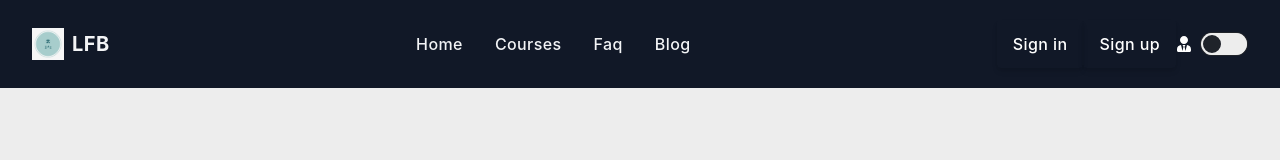
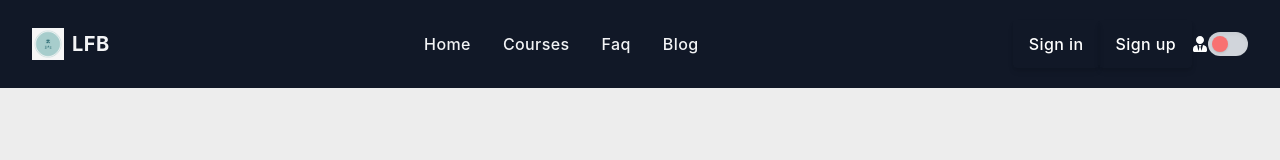
Before and after one commit to tuhin180/lfb-learn-from-basic-, a React (Create React App) app: page / in a window 1280 px wide. Shown: the top 160 px of the page. Built offline with nearby package versions, Linux system fonts and the light colour scheme; no server answers.

Commit message:
finally done with projects

```diff
--- a/src/component/Shared/Header.js
+++ b/src/component/Shared/Header.js
@@ -5,6 +5,7 @@ import logo from "../../Assets/Images/logo.png";
 import { AuthUserContext } from "../../Context/UserContext";
 import { FaUserTie } from "react-icons/fa";
 import { toast } from "react-toastify";
+import Toggle from "../Toggle";
 
 const Header = () => {
   const { user, logOut } = useContext(AuthUserContext);
@@ -139,7 +140,7 @@ const Header = () => {
                 )}
               </li>
 
-              <input type="checkbox" className=" ml-2 toggle" />
+              <Toggle />
             </ul>
             <div className="lg:hidden">
               <button
--- /dev/null
+++ b/src/component/Toggle.jsx
@@ -0,0 +1,39 @@
+import { useEffect, useState } from "react";
+import { addDarkMode, removeDarkMode } from "../../src/utils/toggleDarkMode";
+
+function Toggle() {
+  const [state, setState] = useState(false);
+
+  useEffect(() => {
+    if (state) {
+      addDarkMode();
+    } else {
+      removeDarkMode();
+    }
+  }, [state]);
+
+  return (
+    <label
+      for="Toggle1"
+      className="inline-flex items-center space-x-4 cursor-pointer dark:text-gray-100"
+    >
+      <span className="relative">
+        <input
+          id="Toggle1"
+          type="checkbox"
+          className="hidden peer"
+          onChange={() => {
+            setState(!state);
+          }}
+        />
+        <div
+          className="w-10 h-6 rounded-full shadow-inner
+        bg-gray-300 dark:bg-gray-400 peer-checked:dark:bg-red-400"
+        ></div>
+        <div className="absolute inset-y-0 left-0 w-4 h-4 m-1 rounded-full shadow peer-checked:right-0 peer-checked:left-auto bg-red-400 dark:bg-gray-800"></div>
+      </span>
+    </label>
+  );
+}
+
+export default Toggle;
--- /dev/null
+++ b/src/utils/localStorageUtil.js
@@ -0,0 +1,14 @@
+const darkModeKey = 'my-dark-mode';
+
+const addDarkInLs = () => {
+  localStorage.setItem(darkModeKey,true)
+}
+const removeDarkInLs = () => {
+  localStorage.setItem(darkModeKey,false)
+}
+
+const getDarkInLs = () => {
+  return localStorage.getItem(darkModeKey)
+}
+
+export { darkModeKey,addDarkInLs,removeDarkInLs,getDarkInLs };
--- /dev/null
+++ b/src/utils/toggleDarkMode.js
@@ -0,0 +1,12 @@
+import { addDarkInLs, removeDarkInLs } from './localStorageUtil';
+
+const addDarkMode = () => {
+  addDarkInLs();
+  document.documentElement.classList.add('dark');
+};
+const removeDarkMode = () => {
+  removeDarkInLs();
+  document.documentElement.classList.remove('dark');
+};
+
+export { addDarkMode, removeDarkMode };
--- a/tailwind.config.js
+++ b/tailwind.config.js
@@ -1,7 +1,7 @@
 /** @type {import('tailwindcss').Config} */
 module.exports = {
   content: ["./src/**/*.{js,jsx,ts,tsx}"],
-
+  darkMode: "class",
   daisyui: {
     themes: [
       {
```
